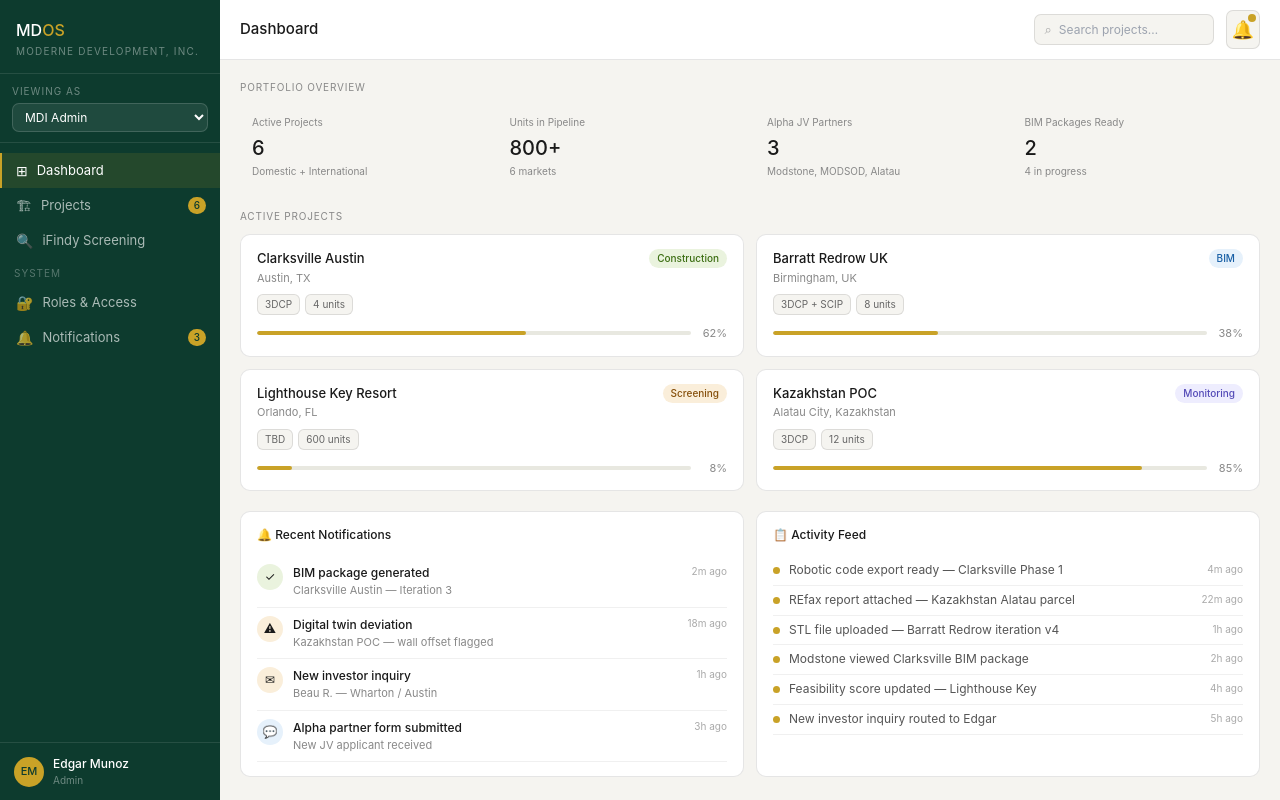
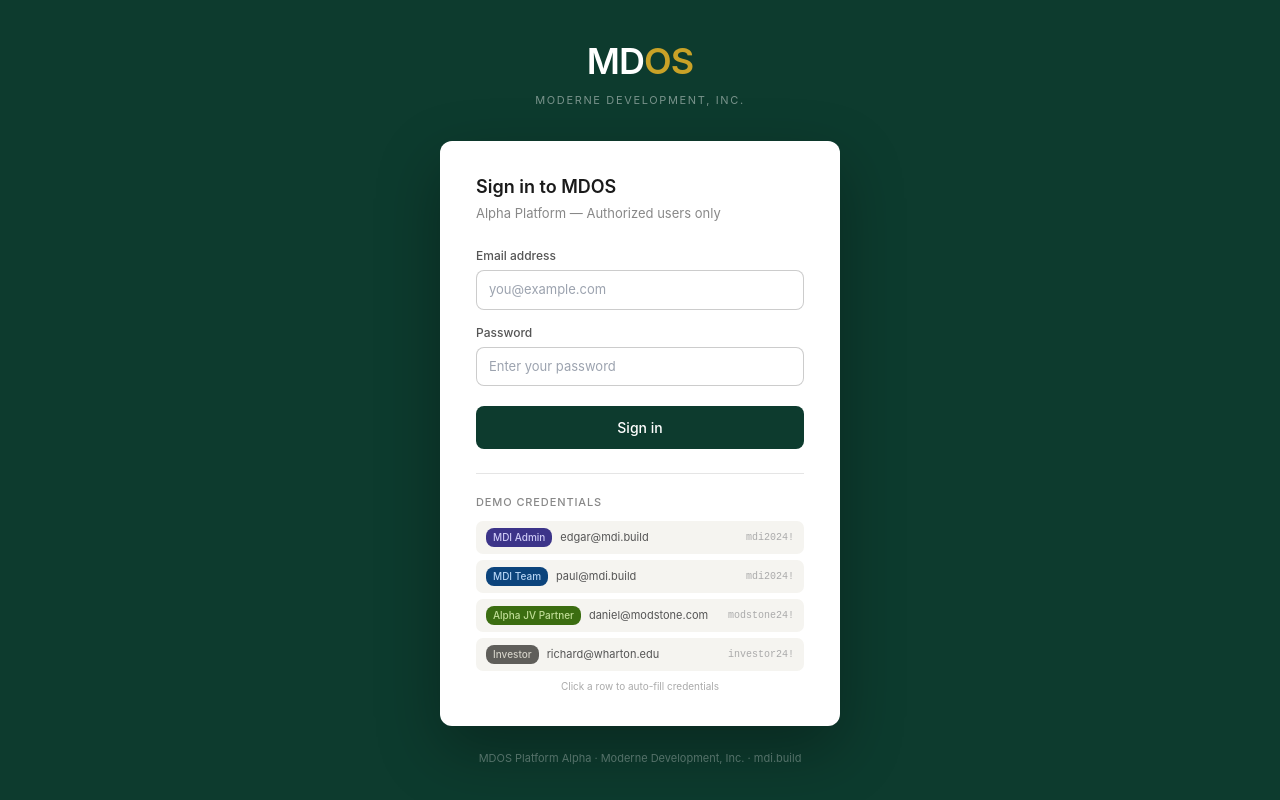
Before and after one commit to edgaramunoz1994-ai/MDOS, a Next.js app: page /dashboard in a window 1280 px wide. Built offline with nearby package versions, Linux system fonts and the light colour scheme.

Commit message:
Restore exact dfddb91: src/app/dashboard/page.tsx

```diff
--- a/src/app/dashboard/page.tsx
+++ b/src/app/dashboard/page.tsx
@@ -1,4 +1,4 @@
-import MDOSAppV2 from '@/components/MDOSAppV2'
+import MDOSApp from '@/components/MDOSApp'
 export default function DashboardPage() {
-  return <MDOSAppV2 />
+  return <MDOSApp />
 }
```
